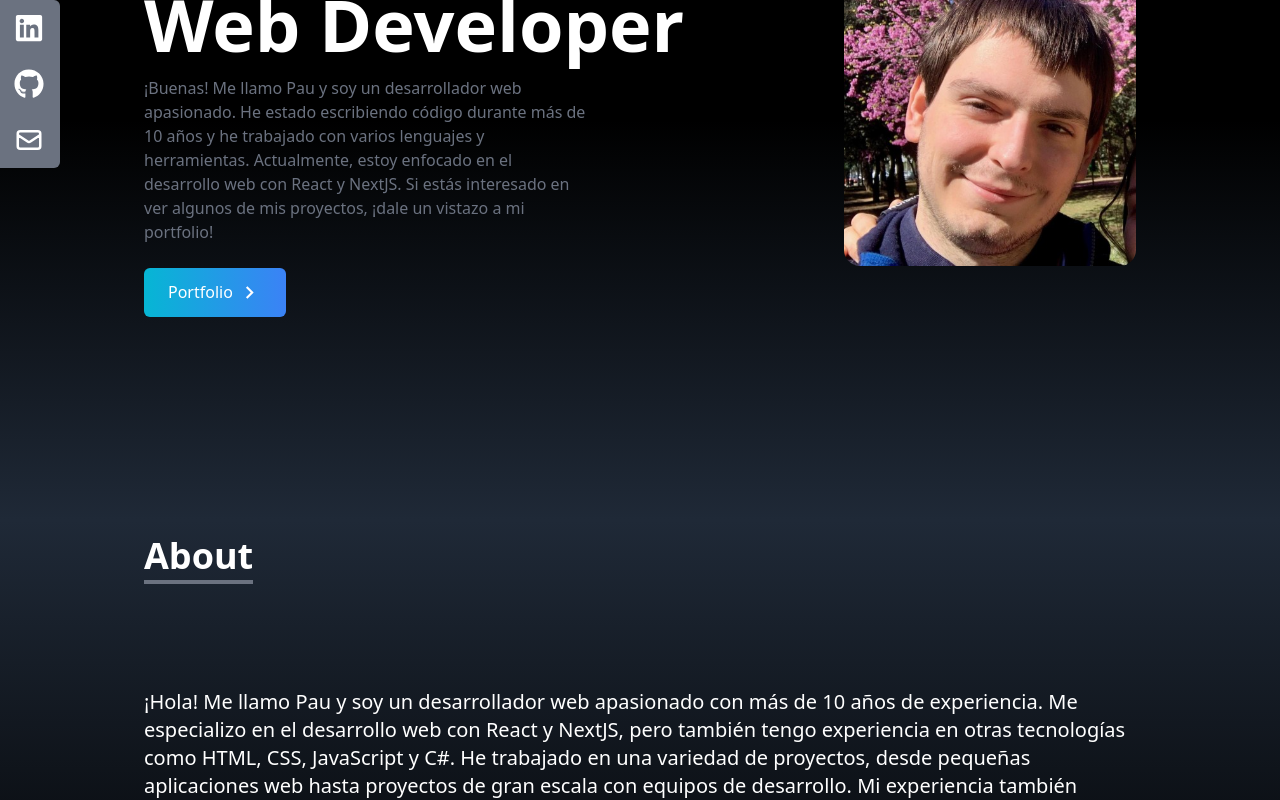
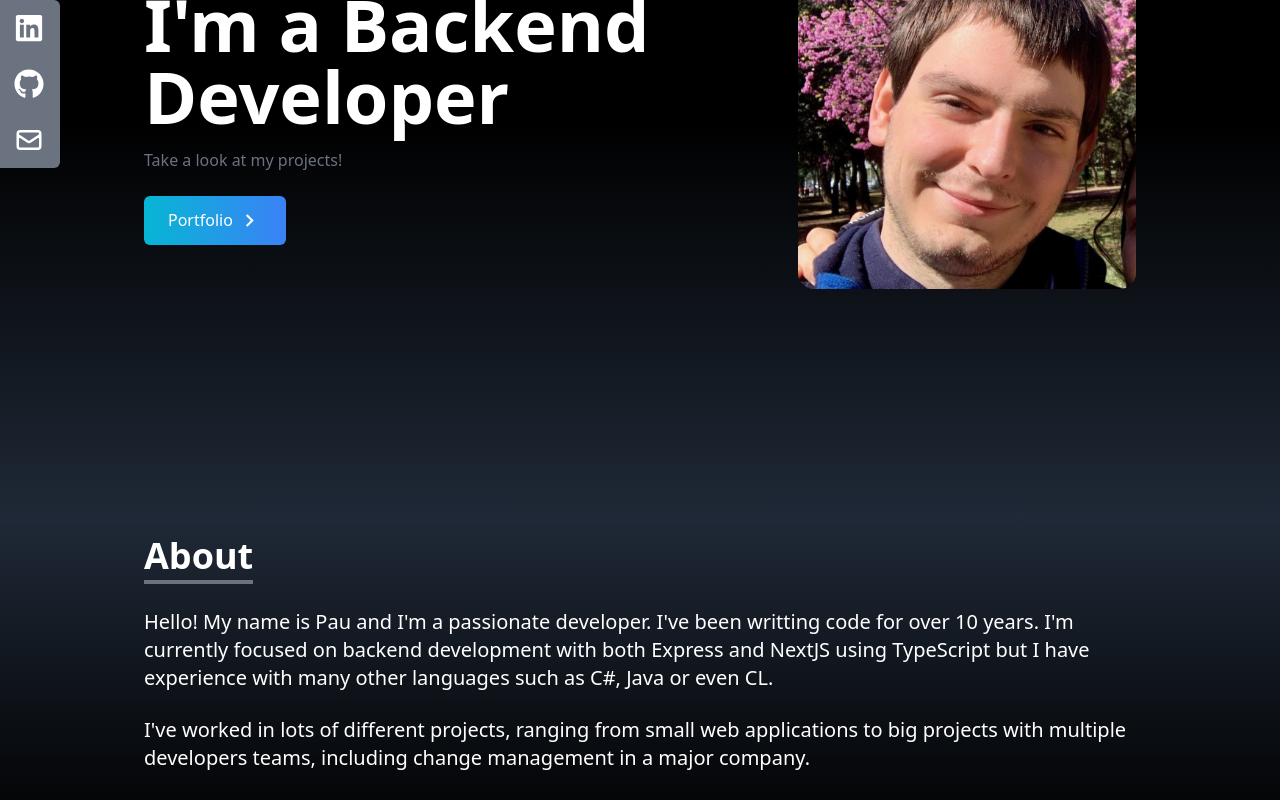
Before and after one commit to Pau-Marin/MySite, a Next.js app: page / in a window 1280 px wide. Shown: the part 280-1080 px from the top of the page. Built offline with nearby package versions, Linux system fonts and the light colour scheme.

Commit message:
Updated texts
Updated texts

```diff
--- a/app/page.jsx
+++ b/app/page.jsx
@@ -21,19 +21,15 @@ export default function Home() {
         <div className="max-w-screen-lg mx-auto flex flex-col items-center justify-center h-full px-4 md:flex-row">
           <div className="flex flex-col justify-center h-full">
             <h2 className="text-4xl sm:text-7xl font-bold text-white">
-              I'm a Full Stack Web Developer
+              I'm a Backend Developer
             </h2>
-            <p className="text-gray-500 py-4 max-w-md">
-              ¡Buenas! Me llamo Pau y soy un desarrollador web apasionado. He
-              estado escribiendo código durante más de 10 años y he trabajado
-              con varios lenguajes y herramientas. Actualmente, estoy enfocado
-              en el desarrollo web con React y NextJS. Si estás interesado en
-              ver algunos de mis proyectos, ¡dale un vistazo a mi portfolio!
+            <p className="text-gray-500 py-4 max-w-md text-justify">
+              Take a look at my projects!
             </p>
             <div>
               <Link
-                href={"/"}
-                // to="projects"
+                href={"#"}
+                // to={"projects"}
                 // smooth
                 // duration={500}
                 className="group text-white w-fit px-6 py-3 my-2 flex items-center rounded-md bg-gradient-to-r from-cyan-500 to-blue-500 cursor-pointer"
--- a/components/About.jsx
+++ b/components/About.jsx
@@ -11,25 +11,22 @@ export default function About() {
           </p>
         </div>
 
-        <p className="text-xl mt-20">
-          ¡Hola! Me llamo Pau y soy un desarrollador web apasionado con más de
-          10 años de experiencia. Me especializo en el desarrollo web con React
-          y NextJS, pero también tengo experiencia en otras tecnologías como
-          HTML, CSS, JavaScript y C#. He trabajado en una variedad de proyectos,
-          desde pequeñas aplicaciones web hasta proyectos de gran escala con
-          equipos de desarrollo. Mi experiencia también incluye gestión de
-          cambios en una empresa importante. En mi tiempo libre, me gusta seguir
-          aprendiendo nuevas habilidades y tecnologías para mejorar como
-          desarrollador.
+        <p className="text-xl">
+          Hello! My name is Pau and I'm a passionate developer. I've been
+          writting code for over 10 years. I'm currently focused on backend
+          development with both Express and NextJS using TypeScript but I have
+          experience with many other languages such as C#, Java or even CL.
         </p>
         <br />
         <p className="text-xl">
-          Lorem ipsum dolor sit amet consectetur adipisicing elit. Deleniti
-          eaque dolorem asperiores nobis veniam eius repellat placeat maxime
-          ducimus? Assumenda consequuntur qui, amet eveniet, ab laboriosam
-          quidem quisquam nulla optio debitis nesciunt autem unde corrupti
-          libero sit aspernatur velit est hic perferendis. Esse culpa neque
-          atque blanditiis! Esse, atque eaque?
+          I've worked in lots of different projects, ranging from small web
+          applications to big projects with multiple developers teams, including
+          change management in a major company.
+        </p>
+        <br />
+        <p className="text-xl">
+          In my free time I like to keep learning new skills and technologies to
+          improve as a developer.
         </p>
       </div>
     </div>
```
